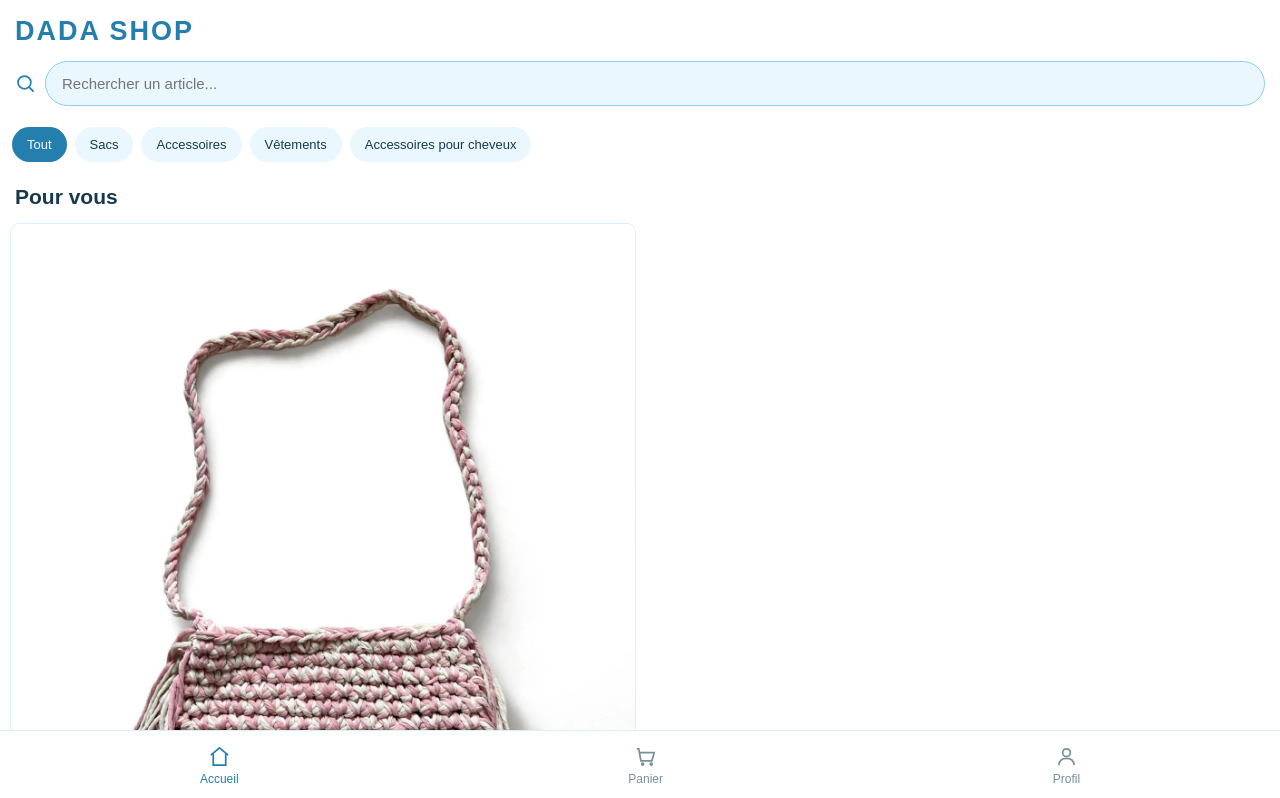
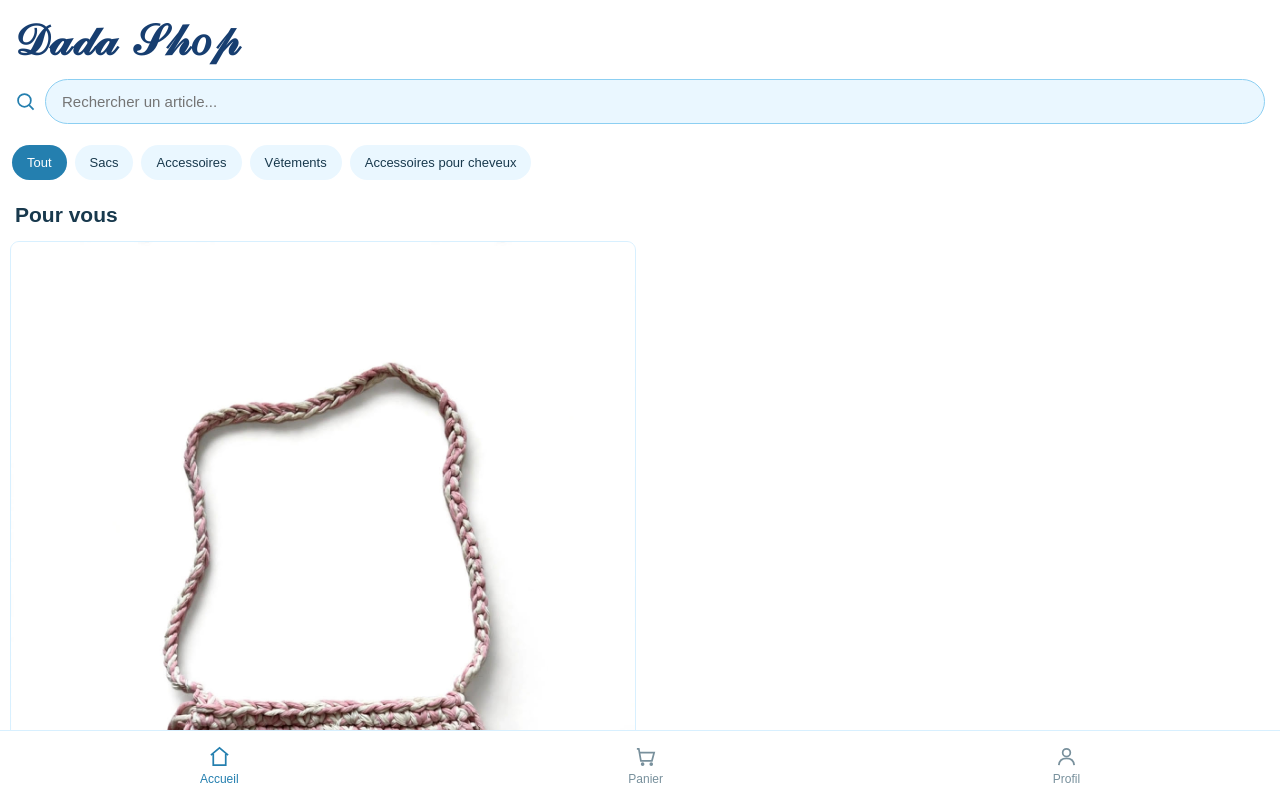
Before and after one commit to Dada250212/dadashop.github.io, a plain HTML site: page app.html in a window 1280 px wide. Shown: the top 798 px of the page. Drawn offline with Linux system fonts and the light colour scheme.

Commit message:
Update app.html

```diff
--- a/app.html
+++ b/app.html
@@ -19,7 +19,9 @@
 --texte:#18394D;
 --gris:#78909C;
 }
+
 *{box-sizing:border-box}
+
 body{
 margin:0;
 font-family:Arial,sans-serif;
@@ -27,6 +29,7 @@ background:white;
 color:var(--texte);
 padding-bottom:85px;
 }
+
 header{
 position:sticky;
 top:0;
@@ -34,18 +37,23 @@ z-index:5;
 background:white;
 padding:16px 15px 8px;
 }
+
 .logo{
-font-size:27px;
-font-weight:800;
-letter-spacing:2px;
-color:var(--fonce);
+font-family:"Brush Script MT","Segoe Script","URW Chancery L",cursive;
+font-size:43px;
+font-weight:600;
+letter-spacing:0;
+color:#173E70;
 margin-bottom:14px;
+line-height:1.15;
 }
+
 .recherche-ligne{
 display:flex;
 align-items:center;
 gap:9px;
 }
+
 .loupe{
 width:21px;
 height:21px;
@@ -54,6 +62,7 @@ stroke:var(--fonce);
 fill:none;
 stroke-width:2;
 }
+
 .recherche{
 flex:1;
 min-width:0;
@@ -65,6 +74,7 @@ font-size:15px;
 outline:none;
 color:var(--texte);
 }
+
 .categories{
 display:flex;
 gap:8px;
@@ -72,7 +82,9 @@ overflow-x:auto;
 padding:13px 12px;
 scrollbar-width:none;
 }
+
 .categories::-webkit-scrollbar{display:none}
+
 .categorie{
 border:0;
 border-radius:22px;
@@ -82,50 +94,66 @@ background:var(--clair);
 color:var(--texte);
 font-size:13px;
 }
+
 .categorie.active{
 background:var(--fonce);
 color:white;
 }
+
 .page{display:none}
+
 .page.active{
 display:block;
 animation:arrive 200ms ease-out both;
 }
+
 @keyframes arrive{
 from{opacity:0;transform:translateY(10px)}
 to{opacity:1;transform:translateY(0)}
 }
+
 .titre{
 font-size:21px;
 font-weight:bold;
 padding:10px 15px 14px;
 }
+
 .grille{
 display:grid;
 grid-template-columns:1fr 1fr;
+align-items:start;
 gap:8px;
 padding:0 10px;
 }
-.produit{min-width:0;cursor:pointer}
+
+.produit{
+min-width:0;
+cursor:pointer;
+}
+
 .image-produit{
 width:100%;
-aspect-ratio:1/1.15;
-object-fit:cover;
+height:auto;
+aspect-ratio:auto;
+object-fit:contain;
 display:block;
 border:1px solid var(--pale);
 border-radius:9px;
 background:var(--clair);
 }
+
 .nom{
 font-size:14px;
 margin:8px 3px 4px;
 }
+
 .prix{
 font-size:15px;
 font-weight:bold;
 color:var(--fonce);
 margin:0 3px 12px;
 }
+
 .retour{
 border:0;
 background:var(--clair);
@@ -134,23 +162,31 @@ border-radius:22px;
 padding:11px 17px;
 margin:12px 15px;
 }
+
 .detail-image{
 width:100%;
+height:auto;
 max-height:440px;
 object-fit:contain;
+display:block;
 background:var(--clair);
 }
+
 .detail-contenu{padding:15px}
+
 .detail-prix{
 font-size:24px;
 font-weight:bold;
 color:var(--fonce);
 }
+
 .detail-nom{font-size:21px}
+
 .description{
 font-size:15px;
 color:var(--gris);
 }
+
 .principal{
 width:100%;
 padding:15px;
@@ -162,26 +198,33 @@ font-size:16px;
 font-weight:bold;
 margin-top:20px;
 }
+
 .principal:disabled{background:#AABCC6}
+
 .bloc{
 margin:12px 15px;
 padding:17px;
 border-radius:14px;
 background:var(--clair);
 }
+
 .ligne{
 display:flex;
 align-items:center;
 gap:13px;
 }
+
 .image-panier{
 width:95px;
-height:105px;
-object-fit:cover;
+height:auto;
+max-height:110px;
+object-fit:contain;
 border-radius:9px;
 }
+
 .info{flex:1}
 .info p{margin:7px 0}
+
 .supprimer{
 border:0;
 background:var(--pale);
@@ -189,17 +232,20 @@ color:var(--fonce);
 border-radius:18px;
 padding:9px 13px;
 }
+
 .vide{
 text-align:center;
 padding:55px 20px;
 color:var(--gris);
 }
+
 .profil-bloc{
 margin:12px 15px;
 padding:18px;
 border-radius:14px;
 background:var(--clair);
 }
+
 nav{
 position:fixed;
 bottom:0;
@@ -212,6 +258,7 @@ background:white;
 border-top:1px solid var(--pale);
 padding:9px 5px calc(9px + env(safe-area-inset-bottom));
 }
+
 .nav{
 border:0;
 background:transparent;
@@ -223,6 +270,7 @@ gap:4px;
 font-size:12px;
 padding:5px 20px;
 }
+
 .nav svg{
 width:23px;
 height:23px;
@@ -230,9 +278,16 @@ stroke:currentColor;
 fill:none;
 stroke-width:1.8;
 }
+
 .nav.active{color:var(--fonce)}
+
 button{cursor:pointer}
 button:active{transform:scale(.98)}
+
+@media(max-width:380px){
+.logo{font-size:38px}
+}
+
 @media(prefers-reduced-motion:reduce){
 .page.active{animation:none}
 }
@@ -242,12 +297,14 @@ button:active{transform:scale(.98)}
 <body>
 
 <header id="entete">
-<div class="logo">DADA SHOP</div>
+<div class="logo">𝒟𝒶𝒹𝒶 𝒮𝒽𝑜𝓅</div>
+
 <div class="recherche-ligne">
 <svg class="loupe" viewBox="0 0 24 24">
 <circle cx="10.8" cy="10.8" r="7.3"></circle>
 <path d="m16.2 16.2 5 5"></path>
 </svg>
+
 <input class="recherche" id="recherche"
 type="search"
 placeholder="Rechercher un article..."
@@ -256,105 +313,147 @@ oninput="rechercher()">
 </header>
 
 <div class="categories" id="categories">
-<button class="categorie active" onclick="filtrer('Tout',this)">Tout</button>
-<button class="categorie" onclick="filtrer('Sacs',this)">Sacs</button>
-<button class="categorie" onclick="filtrer('Accessoires',this)">Accessoires</button>
-<button class="categorie" onclick="filtrer('Vêtements',this)">Vêtements</button>
-<button class="categorie" onclick="filtrer('Accessoires pour cheveux',this)">Accessoires pour cheveux</button>
+<button class="categorie active"
+onclick="filtrer('Tout',this)">Tout</button>
+
+<button class="categorie"
+onclick="filtrer('Sacs',this)">Sacs</button>
+
+<button class="categorie"
+onclick="filtrer('Accessoires',this)">Accessoires</button>
+
+<button class="categorie"
+onclick="filtrer('Vêtements',this)">Vêtements</button>
+
+<button class="categorie"
+onclick="filtrer('Accessoires pour cheveux',this)">
+Accessoires pour cheveux
+</button>
 </div>
 
 <main>
 
 <section class="page active" id="accueil">
 <div class="titre">Pour vous</div>
+
 <div class="grille">
 
 <article class="produit"
 data-category="Sacs"
 data-name="Sac à franges"
 onclick="ouvrirProduit()">
+
 <img class="image-produit"
 src="sac_franges.jpg"
 alt="Sac à franges">
+
 <p class="nom">Sac à franges</p>
 <p class="prix">20 €</p>
 </article>
 
 </div>
+
 <p class="vide" id="aucun" style="display:none">
 Aucun article trouvé.
 </p>
 </section>
 
 <section class="page" id="detail">
-<button class="retour" onclick="afficherPage('accueil')">← Retour</button>
+
+<button class="retour"
+onclick="afficherPage('accueil')">
+← Retour
+</button>
+
 <img class="detail-image"
 src="sac_franges.jpg"
 alt="Sac à franges">
+
 <div class="detail-contenu">
+
 <p class="detail-prix">20 €</p>
 <h2 class="detail-nom">Sac à franges</h2>
+
 <p class="description"></p>
+
 <button class="principal" id="ajout"
 onclick="ajouter()">
 Ajouter au panier
 </button>
+
 </div>
 </section>
 
 <section class="page" id="panier">
+
 <div class="titre">Mon panier</div>
+
 <div id="contenu-panier">
 <p class="vide">Ton panier est vide pour le moment.</p>
 </div>
+
 </section>
 
 <section class="page" id="profil">
+
 <div class="titre">Mon profil</div>
+
 <div class="profil-bloc">
 <strong>Informations personnelles</strong>
 <p>Retrouve ici les informations de ton compte.</p>
 </div>
+
 </section>
 
 </main>
 
 <nav>
+
 <button class="nav active" id="nav-accueil"
 onclick="afficherPage('accueil')">
+
 <svg viewBox="0 0 24 24">
 <path d="M3 10.5 12 3l9 7.5M5.5 9.5V21h13V9.5"/>
 </svg>
+
 Accueil
 </button>
 
 <button class="nav" id="nav-panier"
 onclick="afficherPage('panier')">
+
 <svg viewBox="0 0 24 24">
 <path d="M3 4h2l2.2 12.5h11.5L21 8H6"/>
 <circle cx="9" cy="20" r="1"/>
 <circle cx="18" cy="20" r="1"/>
 </svg>
+
 Panier
 </button>
 
 <button class="nav" id="nav-profil"
 onclick="afficherPage('profil')">
+
 <svg viewBox="0 0 24 24">
 <circle cx="12" cy="8" r="4"/>
 <path d="M4 21c.5-4.5 3.5-7 8-7s7.5 2.5 8 7"/>
 </svg>
+
 Profil
 </button>
+
 </nav>
 
 <script>
+
 let panier=[];
 
 function afficherPage(nom){
+
 document.querySelectorAll('.page').forEach(p=>{
 p.classList.remove('active');
 });
+
 document.getElementById(nom).classList.add('active');
 
 document.querySelectorAll('.nav').forEach(b=>{
@@ -365,12 +464,15 @@ let nav=document.getElementById('nav-'+nom);
 if(nav)nav.classList.add('active');
 
 let accueil=nom==='accueil';
+
 document.getElementById('entete').style.display=
 accueil?'block':'none';
+
 document.getElementById('categories').style.display=
 accueil?'flex':'none';
 
 if(nom==='panier')afficherPanier();
+
 }
 
 function ouvrirProduit(){
@@ -379,96 +481,139 @@ majBouton();
 }
 
 function ajouter(){
+
 if(panier.length===0){
+
 panier.push({
 nom:'Sac à franges',
 prix:20,
 image:'sac_franges.jpg'
 });
+
 }
+
 majBouton();
 afficherPage('panier');
 afficherPanier();
+
 }
 
 function majBouton(){
+
 let b=document.getElementById('ajout');
+
 b.disabled=panier.length>=1;
+
 b.textContent=panier.length>=1
 ?'Article déjà dans le panier'
 :'Ajouter au panier';
+
 }
 
 function afficherPanier(){
+
 let zone=document.getElementById('contenu-panier');
 
 if(panier.length===0){
-zone.innerHTML='<p class="vide">Ton panier est vide pour le moment.</p>';
+
+zone.innerHTML=
+'<p class="vide">Ton panier est vide pour le moment.</p>';
+
 return;
+
 }
 
 zone.innerHTML=`
 <div class="bloc">
 <div class="ligne">
+
 <img class="image-panier"
-src="sac_franges.jpg" alt="Sac à franges">
+src="sac_franges.jpg"
+alt="Sac à franges">
+
 <div class="info">
 <strong>Sac à franges</strong>
 <p>20 €</p>
 <p>Quantité : 1</p>
+
 <button class="supprimer"
 onclick="supprimer()">Supprimer</button>
 </div>
+
 </div>
 </div>
-<div class="bloc"><strong>Total : 20 €</strong></div>
+
+<div class="bloc">
+<strong>Total : 20 €</strong>
+</div>
 `;
+
 }
 
 function supprimer(){
+
 panier=[];
 afficherPanier();
 majBouton();
+
 }
 
 function filtrer(categorie,bouton){
+
 document.querySelectorAll('.categorie').forEach(b=>{
 b.classList.remove('active');
 });
+
 bouton.classList.add('active');
 
 let nombre=0;
+
 document.querySelectorAll('.produit').forEach(p=>{
+
 let visible=categorie==='Tout'||
 p.dataset.category.includes(categorie);
+
 p.style.display=visible?'block':'none';
+
 if(visible)nombre++;
+
 });
 
 document.getElementById('aucun').style.display=
 nombre?'none':'block';
+
 }
 
 function rechercher(){
+
 let mot=document.getElementById('recherche')
 .value.toLowerCase();
+
 let nombre=0;
 
 document.querySelectorAll('.produit').forEach(p=>{
+
 let visible=p.dataset.name.toLowerCase().includes(mot);
+
 p.style.display=visible?'block':'none';
+
 if(visible)nombre++;
+
 });
 
 document.getElementById('aucun').style.display=
 nombre?'none':'block';
+
 }
 
 if('serviceWorker' in navigator){
+
 window.addEventListener('load',()=>{
 navigator.serviceWorker.register('./sw.js');
 });
+
 }
+
 </script>
 
 </body>
```
